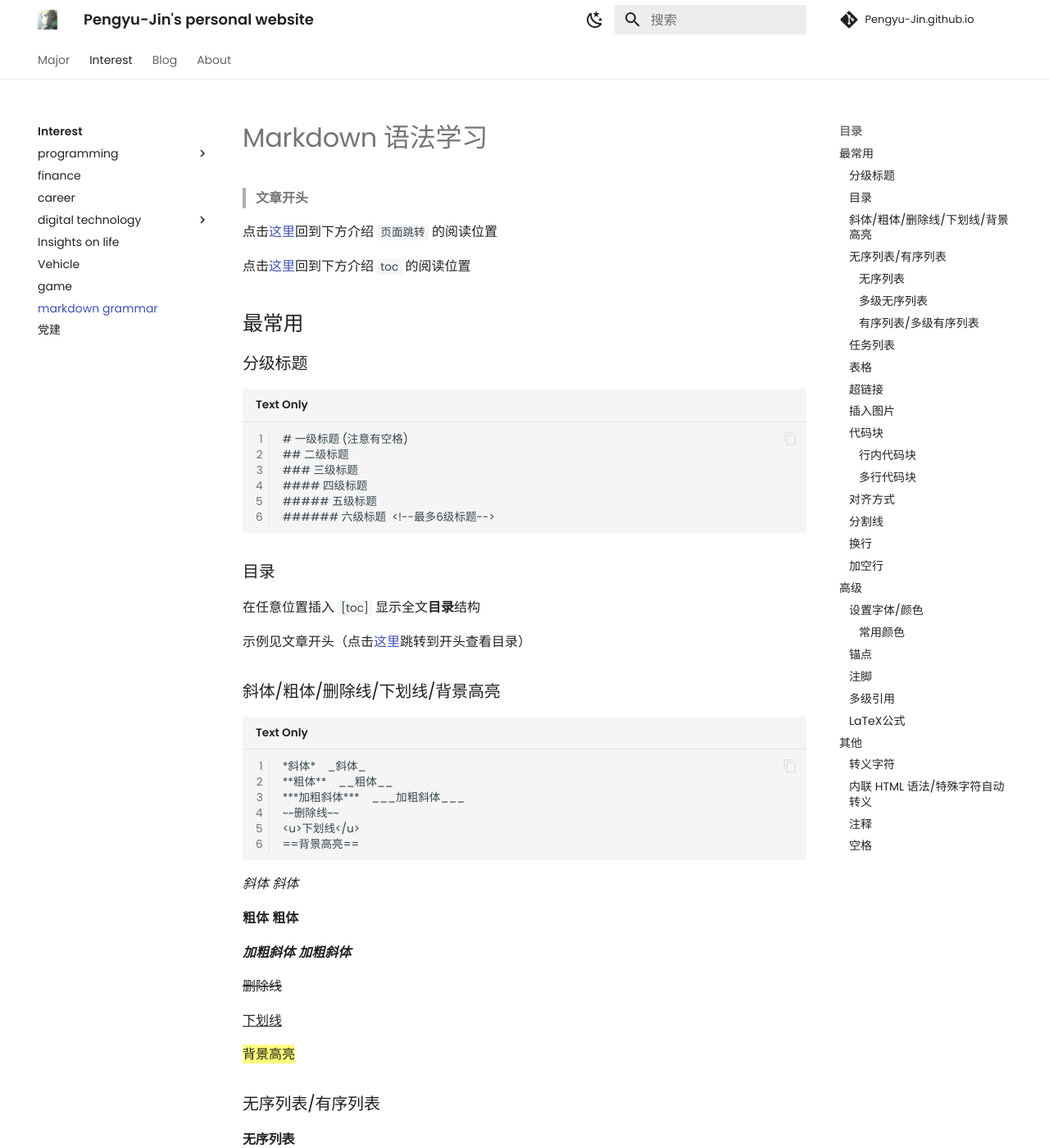
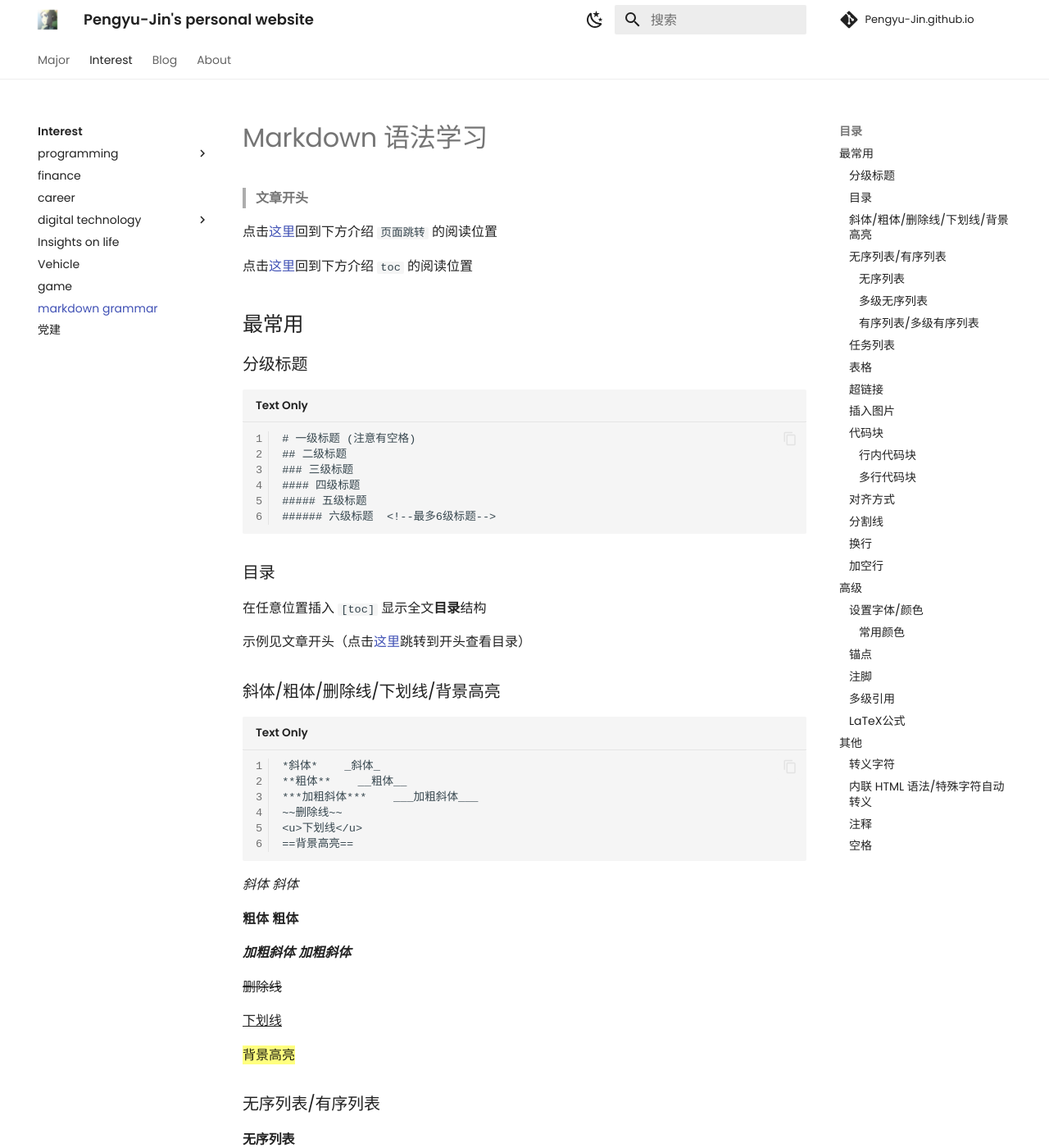
Before and after one commit to Pengyu-Jin/Pengyu-Jin.github.io, an MkDocs documentation site: the page built from docs/interest/markdown/markdown.md, in a window 1280 px wide and 1400 px high. Shown: the whole window at 82% size. Built offline with MkDocs 1.6.1 and Material for MkDocs 9.7.7, drawn with Linux system fonts in a browser that asks for light colours; some web fonts are replaced; comment, search, counter and statistics services are not loaded; a style sheet for code colours, icons or effects is not loaded.

Commit message:
font try2

```diff
--- a/docs/mkdocs/css/extra.css
+++ b/docs/mkdocs/css/extra.css
@@ -1,12 +1,23 @@
 /* 引入 Poppins 字体 */
 @import url('https://fonts.googleapis.com/css2?family=Poppins:wght@400;500;600&display=swap');
 
-/* 设置正文字体 */
+/* 设置正文字体：中文使用 LXGW WenKai，英文使用 Poppins */
 body, .md-content, .md-typeset {
-    font-family: "Poppins", "LXGW WenKai", sans-serif !important;
+    font-family: "LXGW WenKai", "Poppins", sans-serif !important;
 }
 
-/* 设置代码字体 */
+/* 设置代码字体：保留 mono 字体 */
 code, pre {
-    font-family: "Poppins", "LXGW WenKai Mono", monospace !important;
+    font-family: "LXGW WenKai Mono", monospace !important;
 }
+
+/* 只对中文生效的样式 */
+@font-face {
+    font-family: "LXGW WenKai";
+    src: url('https://cdn.jsdelivr.net/npm/lxgw-wenkai-webfont@1.1.0/style.css') format('woff2');
+}
+
+/* 只对英文生效的样式 */
+body {
+    font-family: "Poppins", sans-serif !important;
+}
```
